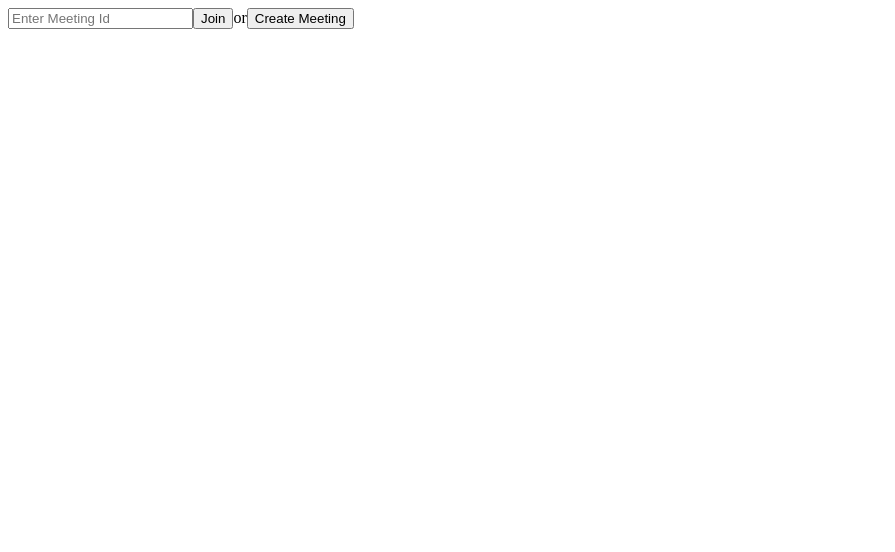
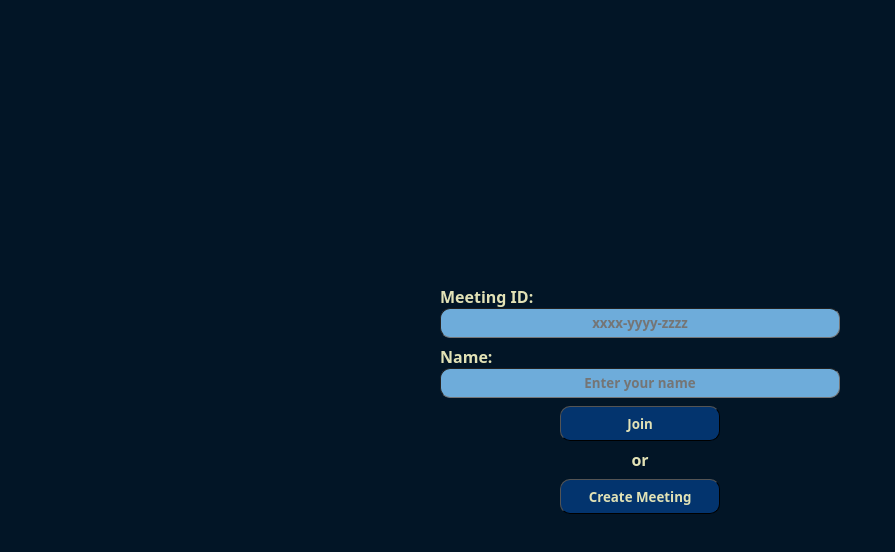
Before and after one commit to arijitkroy/Video-Stream, a React (Create React App) app: page / in a window 1280 px wide. Shown: the top 552 px of the page, without its empty margins (0-895 px from the left). Built offline with nearby package versions, Linux system fonts and the light colour scheme.

Commit message:
basic css

```diff
--- a/src/App.js
+++ b/src/App.js
@@ -7,6 +7,7 @@ import JoinScreen from "./components/JoinScreen";
 
 function App() {
   const [meetingId, setMeetingId] = useState(null);
+  const [name, setName] = useState("Participant");
   const getMeetingAndToken = async(id) => {
     const meetingId = id == null? await createMeeting({ token: authToken }) : id;
     setMeetingId(meetingId);
@@ -15,12 +16,16 @@ function App() {
     setMeetingId(null);
   }
 
+  const getName = (e) => {
+    setName(e)
+  }
+
   return authToken && meetingId ? (
-    <MeetingProvider config={{ meetingId, micEnabled: true, webcamEnabled: true, name: 'Arijit Kumar Roy'}} token={authToken}>
+    <MeetingProvider config={{ meetingId, micEnabled: true, webcamEnabled: true, name: {name}}} token={authToken}>
       <MeetingView meetingId={meetingId} onMeetingLeave={onMeetingLeave} />
     </MeetingProvider>
   ) : (
-    <JoinScreen getMeetingAndToken={getMeetingAndToken} />
+    <JoinScreen getMeetingAndToken={getMeetingAndToken} getName={getName} />
   )
 }
 
--- /dev/null
+++ b/src/components/Common.css
@@ -0,0 +1,45 @@
+* {
+    box-sizing: border-box;
+    margin: 0;
+    padding: 0;
+    font-family: system-ui, -apple-system, BlinkMacSystemFont, 'Segoe UI', Roboto, Oxygen, Ubuntu, Cantarell, 'Open Sans', 'Helvetica Neue', sans-serif;
+    font-weight: 600;
+    background-color: #021526;
+    color: #E2E2B6;
+}
+
+.welcome-container, .container {
+    display: flex;
+    flex-direction: column;
+    align-items: center;
+    justify-content: center;
+    gap: 8px;
+    height: 100vh;
+}
+
+.sub {
+    display: flex;
+    flex-direction: column;
+}
+
+.inputs {
+    text-align: center;
+    height: 30px;
+    border-radius: 10px;
+    border-width: 1px;
+    width: 400px;
+    background-color: #6EACDA;
+    color: #021526;
+}
+
+.welcome-container button, .container button {
+    width: 160px;
+    height: 35px;
+    border-radius: 10px;
+    border-width: 1px;
+    background-color: #03346E;
+}
+
+.controls {
+    bottom: 10px;
+}
--- a/src/components/Controls.js
+++ b/src/components/Controls.js
@@ -1,10 +1,11 @@
 import React from "react";
 import { useMeeting } from "@videosdk.live/react-sdk";
+import "./Common.css";
 
 const Controls = () => {
     const { leave, toggleMic, toggleWebcam, toggleScreenShare } = useMeeting();
         return (
-            <div>
+            <div className="controls">
                 <button onClick={() => leave()}>Leave</button>
                 <button onClick={() => toggleMic()}>Toggle Mic</button>
                 <button onClick={() => toggleWebcam()}>Toggle Webcam</button>
--- a/src/components/JoinScreen.js
+++ b/src/components/JoinScreen.js
@@ -1,15 +1,25 @@
 import React, { useState } from "react";
+import "./Common.css";
 
-const JoinScreen = ({ getMeetingAndToken }) => {
+const JoinScreen = ({ getMeetingAndToken, getName }) => {
     const [meetingId, setMeetingId] = useState(null);
+    const [name, setName] = useState("Participant");
     const onClick = async() => {
         await getMeetingAndToken(meetingId);
+        await getName(name); // Configure the naming logic
     }
     return (
-        <div>
-            <input type="text" placeholder="Enter Meeting Id" onChange={e => setMeetingId(e.target.value)} />
+        <div className="welcome-container">
+            <div className="sub">
+                <label>Meeting ID: </label>
+                <input className="inputs" type="text" placeholder="xxxx-yyyy-zzzz" onChange={e => setMeetingId(e.target.value)} />
+            </div>
+            <div className="sub">
+                <label>Name: </label>
+                <input className="inputs" type="text" placeholder="Enter your name" onChange={e => setName(e.target.value)} />
+            </div>
             <button onClick={onClick}>Join</button>
-            {"or"}
+            or
             <button onClick={onClick}>Create Meeting</button>
         </div>
     )
--- a/src/components/MeetingView.js
+++ b/src/components/MeetingView.js
@@ -1,5 +1,6 @@
 import React, { useState } from "react";
 import { useMeeting } from "@videosdk.live/react-sdk";
+import "./Common.css";
 
 import Controls from "./Controls";
 import ParticipantView from "./ParticipantView";
--- a/src/components/PresenterView.js
+++ b/src/components/PresenterView.js
@@ -37,7 +37,8 @@ const PresenterView = ({ presenterId }) => {
                 pip={false}
                 light={false}
                 controls={false}
-                muted={false}
+                muted={true}
+                playing={true}
                 url={mediaStream}
                 height={"100%"}
                 width={"100%"}
```
